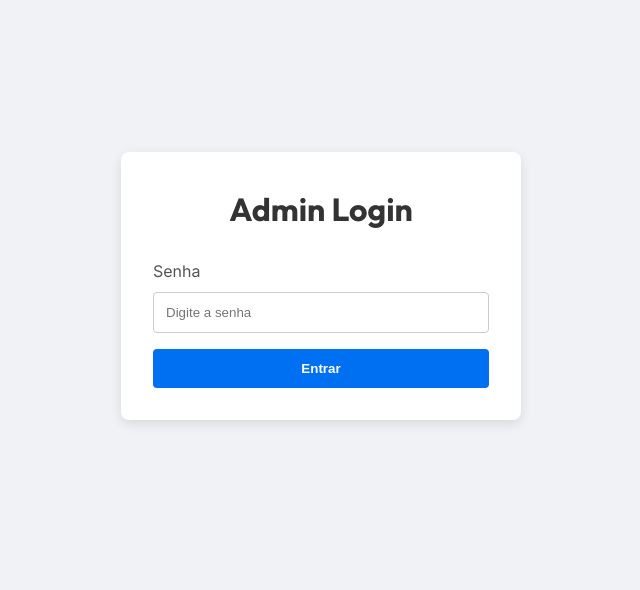
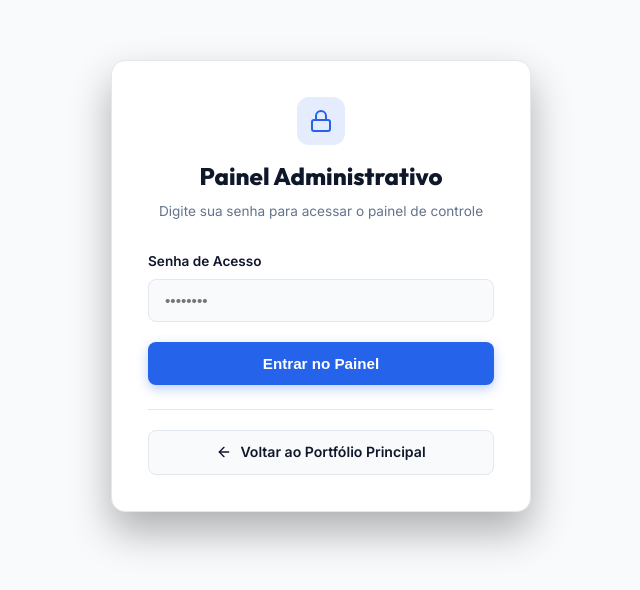
Before and after one commit to Mauricio318/portfolio-analytics, a Next.js app: page /admin/login in a window 1280 px wide. Shown: the part 114-704 px from the top of the page, without its empty margins (319-959 px from the left). Built offline with nearby package versions, Linux system fonts and the light colour scheme.

Commit message:
feat: adicionando botao de retorno ao portfolio na tela de login admin

```diff
--- a/src/app/admin/login/page.tsx
+++ b/src/app/admin/login/page.tsx
@@ -2,6 +2,7 @@
 
 import { useState } from 'react';
 import { useRouter } from 'next/navigation';
+import { ArrowLeft, Lock } from 'lucide-react';
 
 export default function LoginPage() {
   const [password, setPassword] = useState('');
@@ -23,32 +24,96 @@ export default function LoginPage() {
       router.refresh();
     } else {
       const data = await res.json();
-      setError(data.error || 'Erro ao efetuar login');
+      setError(data.error || 'Senha incorreta. Tente novamente.');
     }
   };
 
   return (
-    <div style={{ height: '100vh', display: 'flex', alignItems: 'center', justifyContent: 'center', backgroundColor: '#f0f2f5' }}>
-      <div style={{ padding: '2rem', backgroundColor: '#fff', borderRadius: '8px', boxShadow: '0 4px 12px rgba(0,0,0,0.1)', width: '100%', maxWidth: '400px' }}>
-        <h1 style={{ textAlign: 'center', marginBottom: '1.5rem', color: '#333' }}>Admin Login</h1>
-        {error && <p style={{ color: 'red', textAlign: 'center', marginBottom: '1rem' }}>{error}</p>}
-        <form onSubmit={handleLogin} style={{ display: 'flex', flexDirection: 'column', gap: '1rem' }}>
+    <div style={{ minHeight: '100vh', display: 'flex', alignItems: 'center', justifyContent: 'center', background: 'var(--bg-main, #0f172a)', color: 'var(--text-main, #f8fafc)', padding: '1.5rem' }}>
+      <div style={{ padding: '2.25rem', background: 'var(--bg-secondary, #1e293b)', borderRadius: '14px', border: '1px solid var(--border, rgba(255,255,255,0.1))', boxShadow: '0 20px 40px rgba(0,0,0,0.3)', width: '100%', maxWidth: '420px', position: 'relative' }}>
+
+        {/* Header com Ícone e Título */}
+        <div style={{ textAlign: 'center', marginBottom: '1.75rem' }}>
+          <div style={{ width: '48px', height: '48px', borderRadius: '12px', background: 'var(--accent-glow, rgba(37, 99, 235, 0.15))', color: 'var(--accent, #3b82f6)', display: 'inline-flex', alignItems: 'center', justifyContent: 'center', marginBottom: '0.75rem' }}>
+            <Lock size={24} />
+          </div>
+          <h1 style={{ fontSize: '1.5rem', fontWeight: 800, margin: 0, fontFamily: 'Outfit, sans-serif' }}>Painel Administrativo</h1>
+          <p style={{ fontSize: '0.85rem', color: 'var(--text-muted, #94a3b8)', marginTop: '0.35rem' }}>Digite sua senha para acessar o painel de controle</p>
+        </div>
+
+        {error && (
+          <div style={{ padding: '0.65rem', borderRadius: '6px', background: 'rgba(239, 68, 68, 0.15)', border: '1px solid #ef4444', color: '#ef4444', fontSize: '0.85rem', textAlign: 'center', marginBottom: '1.25rem', fontWeight: 600 }}>
+            {error}
+          </div>
+        )}
+
+        <form onSubmit={handleLogin} style={{ display: 'flex', flexDirection: 'column', gap: '1.25rem' }}>
           <div>
-            <label style={{ display: 'block', marginBottom: '0.5rem', color: '#555' }}>Senha</label>
+            <label style={{ display: 'block', marginBottom: '0.4rem', fontSize: '0.85rem', fontWeight: 600, color: 'var(--text-main, #f8fafc)' }}>Senha de Acesso</label>
             <input
               type="password"
               value={password}
               onChange={(e) => setPassword(e.target.value)}
-              style={{ width: '100%', padding: '0.75rem', borderRadius: '4px', border: '1px solid #ccc' }}
-              placeholder="Digite a senha"
+              style={{ width: '100%', padding: '0.75rem 1rem', borderRadius: '8px', border: '1px solid var(--border, rgba(255,255,255,0.2))', background: 'var(--bg-main, #0f172a)', color: 'var(--text-main, #fff)', fontSize: '0.95rem', outline: 'none', boxSizing: 'border-box' }}
+              placeholder="••••••••"
               autoComplete="off"
               required
             />
           </div>
-          <button type="submit" style={{ padding: '0.75rem', backgroundColor: '#0070f3', color: '#fff', border: 'none', borderRadius: '4px', cursor: 'pointer', fontWeight: 'bold' }}>
-            Entrar
+
+          <button
+            type="submit"
+            style={{
+              padding: '0.8rem',
+              background: 'var(--accent, #2563eb)',
+              color: '#fff',
+              border: 'none',
+              borderRadius: '8px',
+              cursor: 'pointer',
+              fontWeight: 700,
+              fontSize: '0.95rem',
+              boxShadow: '0 4px 12px rgba(37, 99, 235, 0.3)',
+              transition: 'all 0.2s'
+            }}
+          >
+            Entrar no Painel
           </button>
         </form>
+
+        {/* Divisor Visual */}
+        <div style={{ borderTop: '1px solid var(--border, rgba(255,255,255,0.1))', margin: '1.5rem 0 1.25rem 0' }} />
+
+        {/* Botão de Voltar ao Portfólio */}
+        <a
+          href="/"
+          style={{
+            display: 'flex',
+            alignItems: 'center',
+            justifyContent: 'center',
+            gap: '0.5rem',
+            padding: '0.65rem 1rem',
+            borderRadius: '8px',
+            border: '1px solid var(--border, rgba(255,255,255,0.15))',
+            background: 'var(--bg-main, rgba(255,255,255,0.03))',
+            color: 'var(--text-main, #f8fafc)',
+            fontSize: '0.88rem',
+            fontWeight: 600,
+            textDecoration: 'none',
+            transition: 'all 0.2s'
+          }}
+          onMouseEnter={e => {
+            e.currentTarget.style.borderColor = 'var(--accent, #3b82f6)';
+            e.currentTarget.style.color = 'var(--accent, #3b82f6)';
+          }}
+          onMouseLeave={e => {
+            e.currentTarget.style.borderColor = 'var(--border, rgba(255,255,255,0.15))';
+            e.currentTarget.style.color = 'var(--text-main, #f8fafc)';
+          }}
+        >
+          <ArrowLeft size={16} />
+          <span>Voltar ao Portfólio Principal</span>
+        </a>
+
       </div>
     </div>
   );
```
